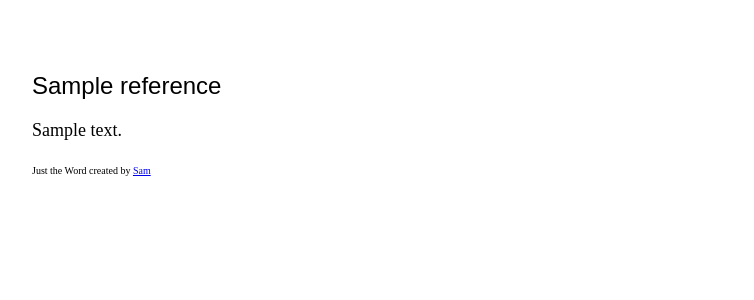
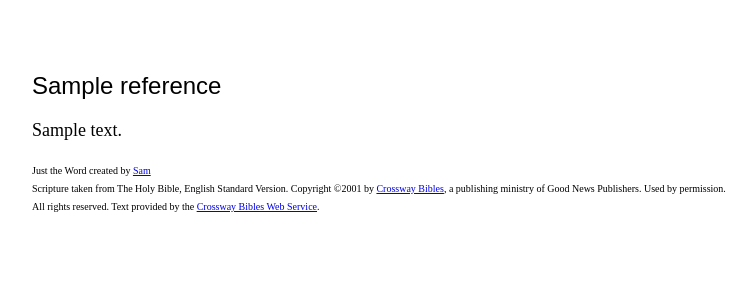
Before and after one commit to ssaamm/just-the-word, a Flask app: template templates/index.html in a window 1280 px wide. Shown: the top 300 px of the page, without its empty margins (24-778 px from the left). Run offline with Flask 2, Linux system fonts and the light colour scheme; the template is opened without the code that fills it: most values are stand-ins (such as "Sample title", 1, 10 or a date in 2020).

Commit message:
Add copyright information

```diff
--- a/templates/index.html
+++ b/templates/index.html
@@ -13,6 +13,6 @@
         <p>{{ t }}</p>
         {% endfor %}
         {% endfor %}
-        <span id='footer'>Just the Word created by <a href='http://samueltaylor.org'>Sam</a></span>
+        <span id='footer'>Just the Word created by <a href='http://samueltaylor.org'>Sam</a><br>Scripture taken from The Holy Bible, English Standard Version. Copyright &copy;2001 by <a href="http://www.crosswaybibles.org">Crossway Bibles</a>, a publishing ministry of Good News Publishers. Used by permission. All rights reserved. Text provided by the <a href="http://www.gnpcb.org/esv/share/services/">Crossway Bibles Web Service</a>.</span>
     </body>
 </html>
```
